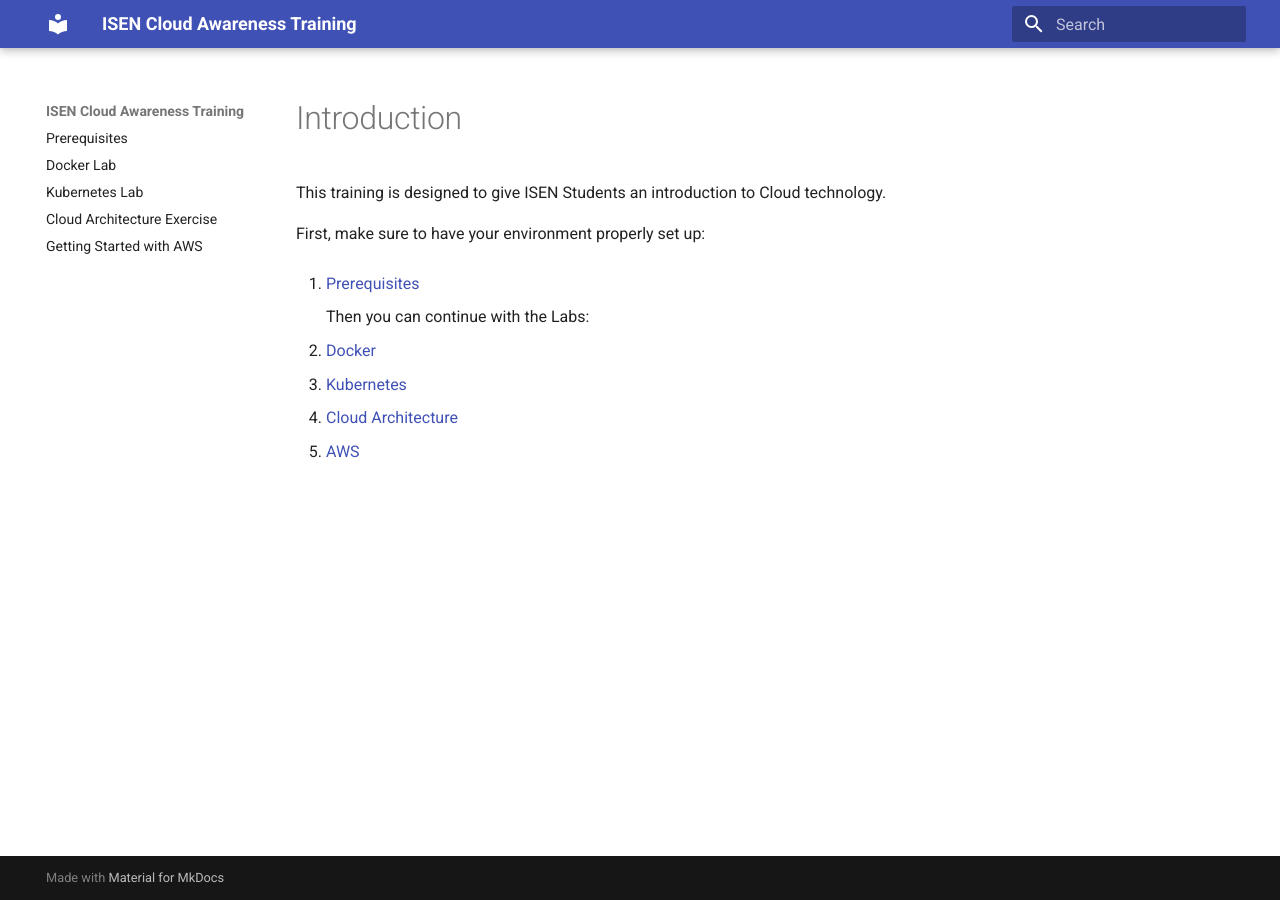
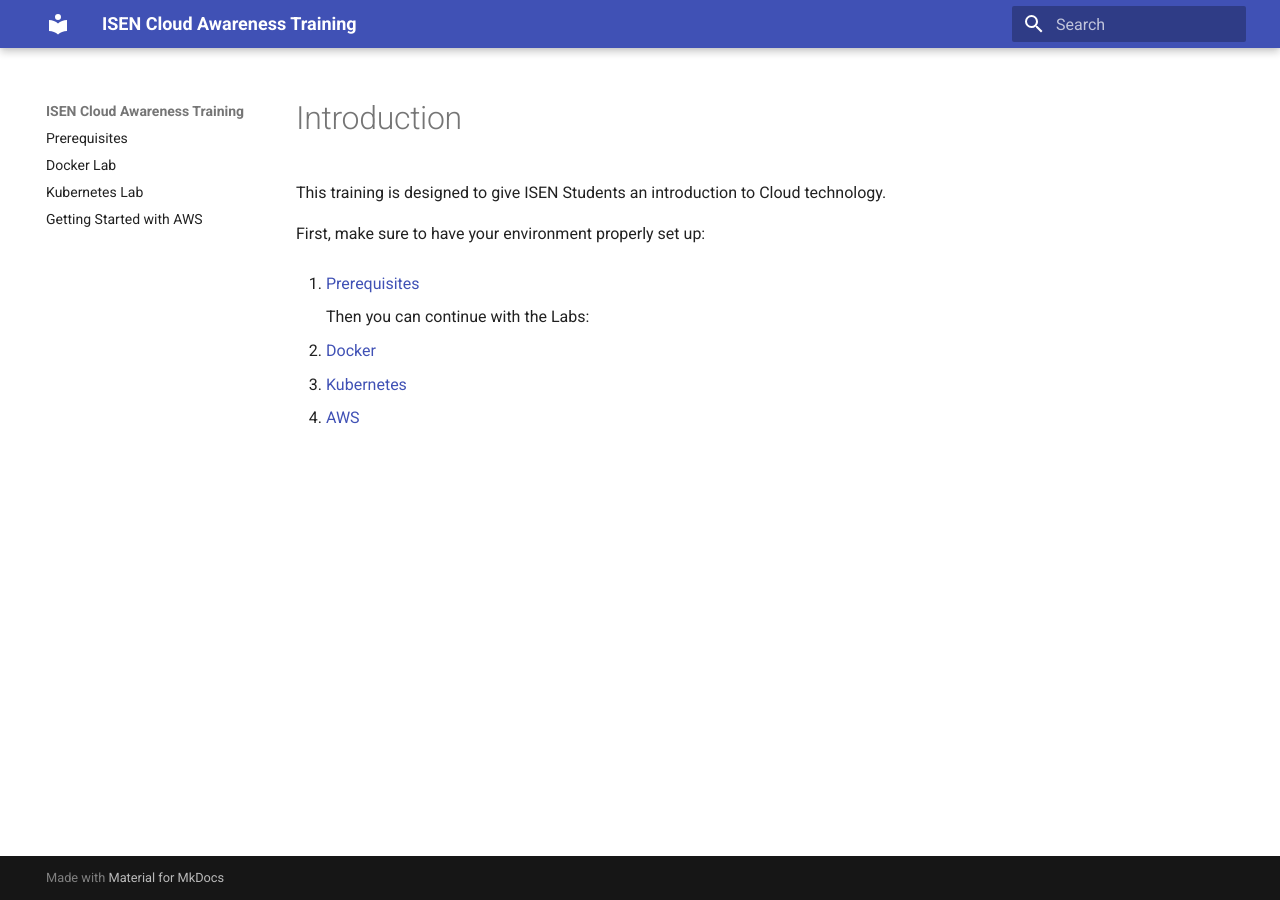
Before and after one commit to 3r1co/cloud-training, an MkDocs documentation site: the page built from docs/README.md, in a window 1280 px wide. Built offline with MkDocs 1.6.1 and Material for MkDocs 9.7.7, drawn with Linux system fonts in a browser that asks for light colours.

Commit message:
Remove cloud exercise

```diff
--- a/docs/README.md
+++ b/docs/README.md
@@ -10,5 +10,4 @@
 
 1. [Docker](./docker.md)
 1. [Kubernetes](./kubernetes.md)
-1. [Cloud Architecture](./cloud-architecture.md)
 1. [AWS](./aws.md)
--- a/mkdocs.yml
+++ b/mkdocs.yml
@@ -3,7 +3,7 @@
     - Prerequisites: prerequisites.md
     - Docker Lab: docker.md
     - Kubernetes Lab: kubernetes.md
-    - Cloud Architecture Exercise: cloud-architecture.md
+    # - Cloud Architecture Exercise: cloud-architecture.md
     - Getting Started with AWS: aws.md
     #- CI/CD Lab: cicd.md
 theme:
```
